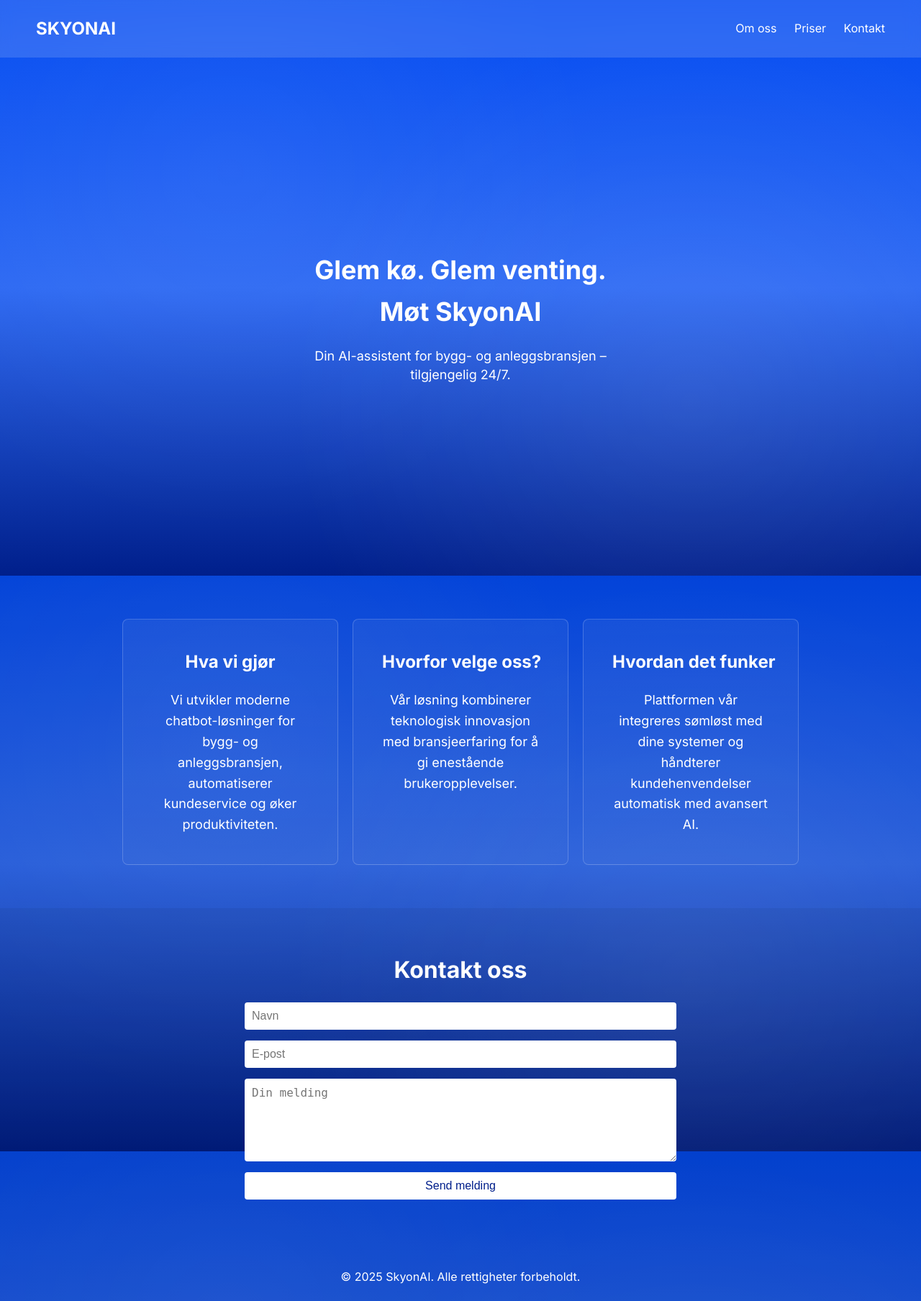
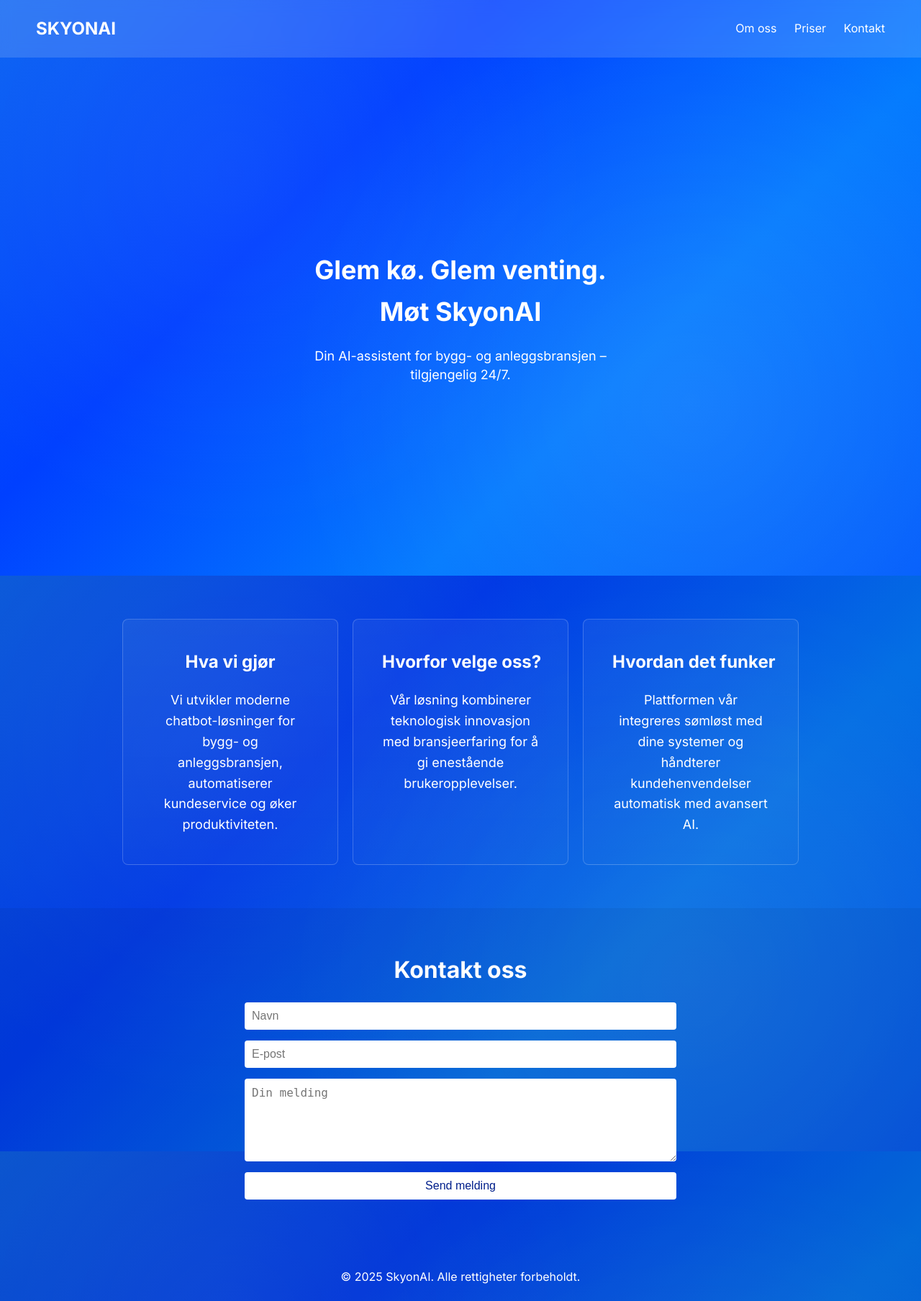
Before and after one commit to Ibrahimalaniii/skyon.github.io, a Flask app: page / in a window 1280 px wide. Shown: the whole page at 72% size. Run offline with Flask 3, Linux system fonts and the light colour scheme.

Commit message:
Update style.css

```diff
--- a/static/style.css
+++ b/static/style.css
@@ -11,35 +11,16 @@ body {
   color: #fff;
   line-height: 1.6;
 
-  /* Flere radial-gradients + linear-gradient i bunn */
+  /* Kombinert bakgrunn: radial highlights + animert gradient */
   background:
-    /* Lysere, svakt hvitt slør oppe til venstre */
-    radial-gradient(
-      circle at 25% 30%,
-      rgba(255, 255, 255, 0.05) 0%,
-      transparent 45%
-    ),
-    /* Et annet lysere slør nede til høyre */
-    radial-gradient(
-      circle at 75% 70%,
-      rgba(255, 255, 255, 0.08) 0%,
-      transparent 50%
-    ),
-    /* Selve hovedbakgrunnen i flere blå toner */
-    linear-gradient(
-      180deg,
-      #034bf1 0%,
-      #2e6af3 50%,
-      #001f8b 100%
-    );
+    radial-gradient(circle at 25% 30%, rgba(255, 255, 255, 0.05) 0%, transparent 45%),
+    radial-gradient(circle at 75% 70%, rgba(255, 255, 255, 0.08) 0%, transparent 50%),
+    linear-gradient(-45deg, #035EFC, #047BFE, #0040ff, #0b63f2);
 
-  /* Kan eventuelt teste ut: background-blend-mode: screen;
-     for ekstra “lysere” effekt på radiale flekker
-  */
-
+  background-size: 400% 400%;
   background-repeat: no-repeat;
-  background-size: cover;
-  background-attachment: fixed; /* Fikser bakgrunn ved scrolling (valgfritt) */
+  background-attachment: fixed;
+  animation: gradientLoop 15s ease infinite;
 }
 
 
```
